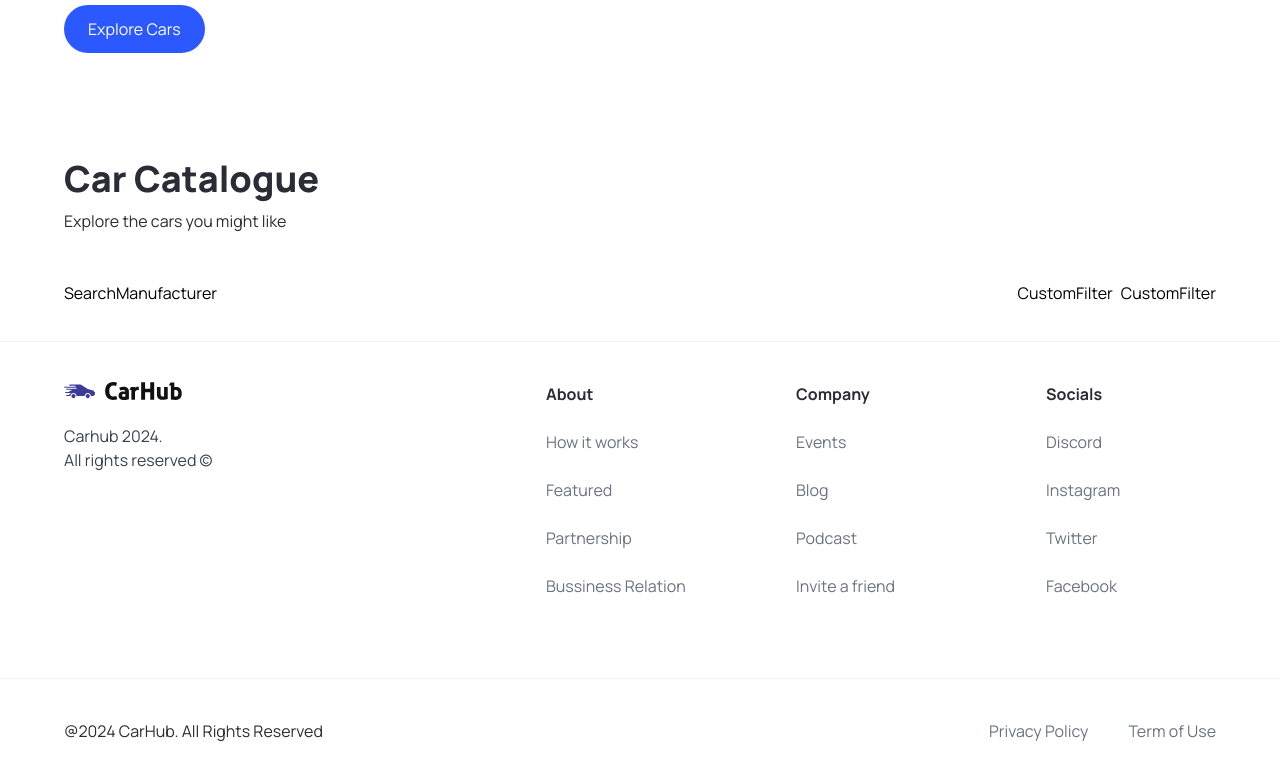
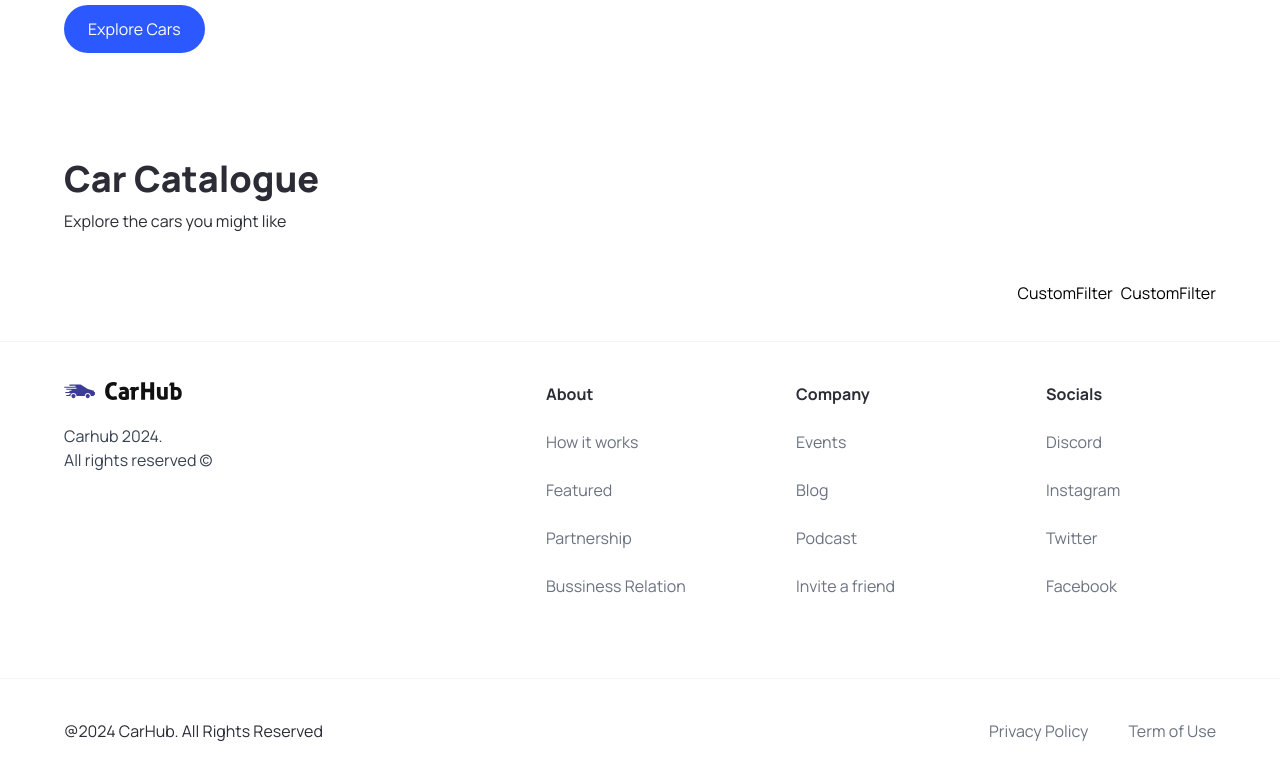
Before and after one commit to saulkurosaki/CAR-SHOWCASE-PROJECT, a Next.js app: page / in a window 1280 px wide. Shown: the part 705-1484 px from the top of the page. Built offline with nearby package versions, Linux system fonts and the light colour scheme.

Commit message:
feat(SearchManufacturer): implement the headlessui Combobox component along as its layout

```diff
--- a/components/SearchManufacturer.tsx
+++ b/components/SearchManufacturer.tsx
@@ -1,11 +1,20 @@
+"use client";
+
+import { Combobox, Transition } from "@headlessui/react";
+
 import { SearchManufacturerProps } from "@/types";
-import React from "react";
 
 const SearchManufacturer = ({
   manufacturer,
   setManufacturer,
 }: SearchManufacturerProps) => {
-  return <div>SearchManufacturer</div>;
+  return (
+    <div className="search-manufacturer">
+      <Combobox>
+        <div className="relative w-full"></div>
+      </Combobox>
+    </div>
+  );
 };
 
 export default SearchManufacturer;
```
